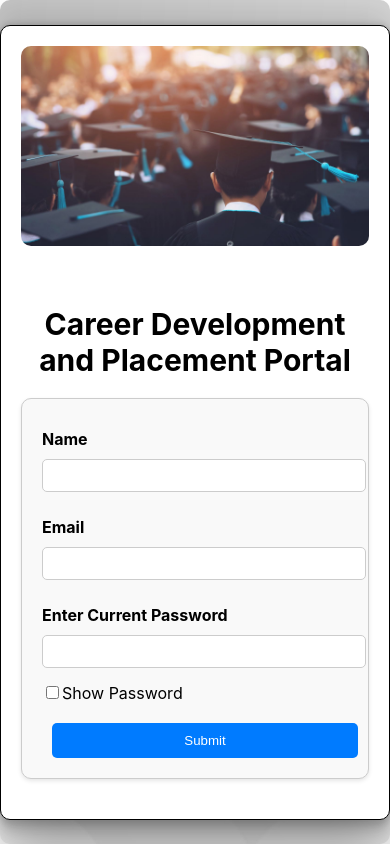
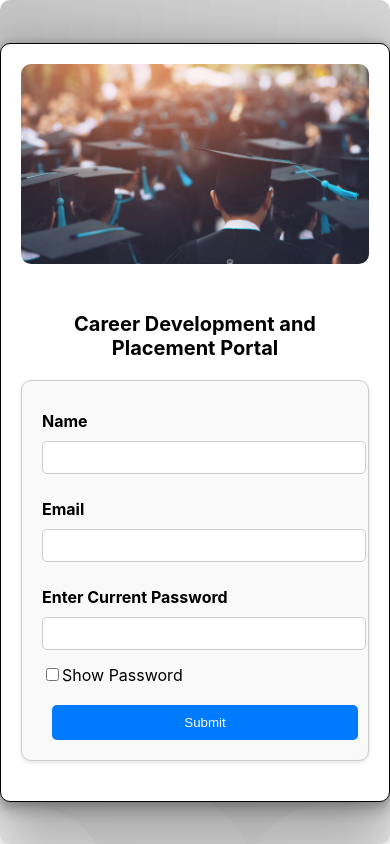
Before and after one commit to Ajay080/placement-portal, a React (Create React App) app: page / in a window 390 px wide. Built offline with nearby package versions, Linux system fonts and the light colour scheme.

Commit message:
add media query for login head

```diff
--- a/src/pages/Login/Login.css
+++ b/src/pages/Login/Login.css
@@ -101,4 +101,7 @@
         width: 100%;
         margin: 0;
     }
+    .login-head{
+        font-size:20px;
+    }
 }
```
